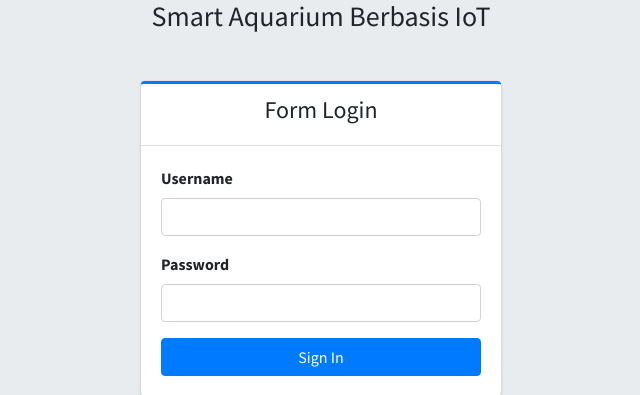
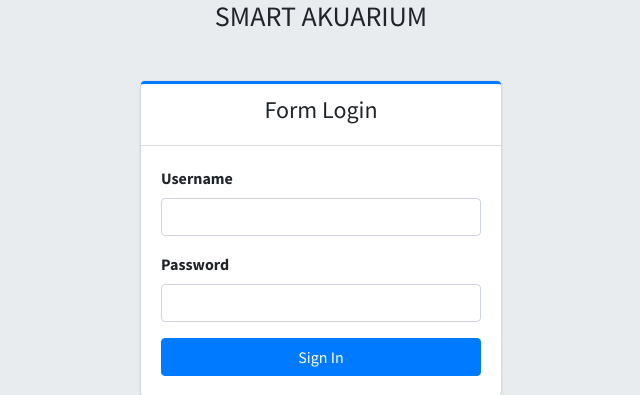
Before and after one commit to ilham-syah09/smart-aquarium, a PHP site: the page made by application/views/login.php in a window 1280 px wide. Shown: the part 191-586 px from the top of the page, without its empty margins (319-959 px from the left). Run offline with PHP 8.4, Linux system fonts and the light colour scheme; the template is opened without the code that fills it, so the values that code supplies are empty; some libraries are stand-ins or nearby versions.

Commit message:
ganti title login

```diff
--- a/application/views/login.php
+++ b/application/views/login.php
@@ -26,7 +26,7 @@
         <!-- /.login-logo -->
         <div class="text-center">
             <img src="<?= base_url('assets/image/phb.png'); ?>" alt="logo phb" class="img-fluid" width="170">
-            <h3 class="mb-5">Smart Aquarium Berbasis IoT</h3>
+            <h3 class="mb-5">SMART AKUARIUM</h3>
         </div>
         <div class="card card-outline card-primary">
             <div class="card-header text-center">
```
